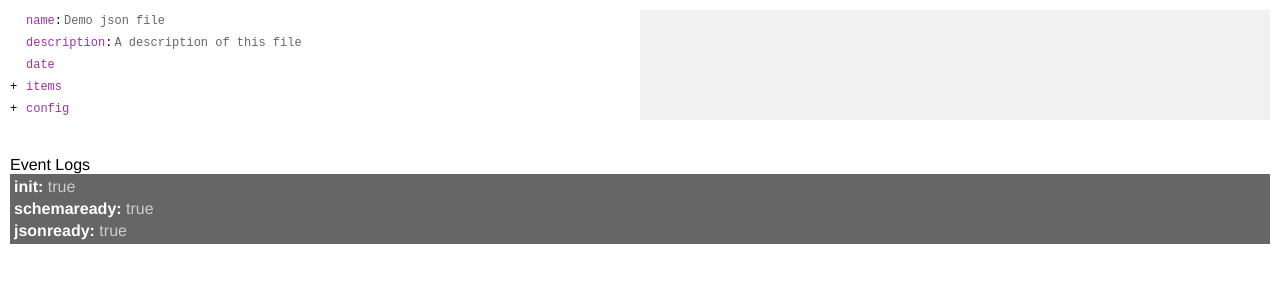
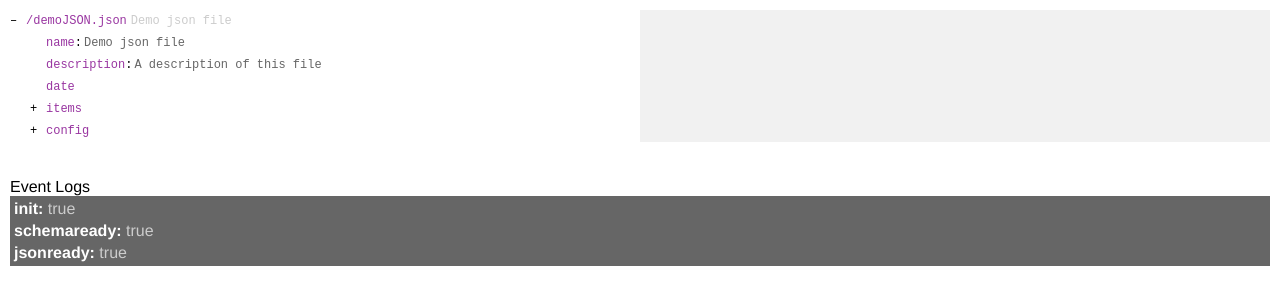
Before and after one commit to pleaseshutup/jsone, a plain HTML site: page demo.html in a window 1280 px wide. Drawn offline with Linux system fonts and the light colour scheme.

Commit message:
url replacing for dev, shore root/core js object and schema. click plus/label of object key to expand but clicking row only shows help. lots of tweaks to get json-schema correct

```diff
--- a/demo.html
+++ b/demo.html
@@ -35,13 +35,13 @@
 		<br><br>
 		<div>Event Logs</div>
 		<div id="jsone-logs"></div>
-		<script src="jsone.js"></script>
+		<script src="/jsone.js"></script>
 
 		<script>
 			var demo = new jsone({
 					node: document.getElementById('jsone'),
-					json: 'demoJSON.json',
-					schema: 'demoSchema.json'
+					json: '/demoJSON.json',
+					schema: '/demoSchema.json'
 				});
 
 			demo.on('event', function(type, value){
--- a/jsone.js
+++ b/jsone.js
@@ -41,16 +41,43 @@
 
 			if (typeofjson === 'object') {
 				self.__json = json;
-				self.__jsonSaveKey = 'customObject';
+				if(!self.__jsonSaveKey){
+					self.__jsonSaveKey = 'customObject';
+				}
 				self.initJSON();
 			} else if (typeofjson === 'string') {
-				__mdd.prototype.http(json, function(err, json) {
+				self.__jsonSaveKey = json;
+				self.fetch(json, function(err, json) {
 					if (!json) {
 						self.emit('error', 'request error ' + err);
 					}
-					self.__jsonSaveKey = 'json';
 					self.json(json);
 				});
+			}
+		};
+
+		self.getNodeType = function(node) {
+			var type = Array.isArray(node) ? 'array' : typeof node;
+			if (type === 'object' && node === null) {
+				type = 'null';
+			}
+			return type;
+		};
+
+		// exec func on every part of the object, continue looping if the item is an object or array
+		self.loopJSON = function(node, key, path, func) {
+			if (path.length) {
+				var type = self.getNodeType(node[key]);
+				func(node, key, path, type);
+				if (type === 'object' || type === 'array') {
+					for (var k in node[key]) {
+						self.loopJSON(node[key], k, path.concat(k), func);
+					}
+				}
+			} else {
+				for (var k in node) {
+					self.loopJSON(node, k, path.concat(k), func);
+				}
 			}
 		};
 
@@ -59,8 +86,17 @@
 
 			self.getStateConfig(self.__jsonSaveKey);
 			self.__state.help = self.__state.conf.help || '';
+			!Object.keys(self.__state.conf.expanded).length ? self.__state.conf.expanded[self.__jsonSaveKey] = true : null;
 
-			self.loopJSON(self.__json, undefined, [], function(node, key, path, type) {
+			// we're passing an invented object to give the root item the appearance of the loaded file url/string
+			var fauxschema = {
+				"properties": {}
+			};
+			fauxschema.properties[self.__jsonSaveKey] = self.__schema;
+			self.__schema = fauxschema;
+			var fauxjson = {};
+			fauxjson[self.__jsonSaveKey] = self.__json;
+			self.loopJSON(fauxjson, undefined, [], function(node, key, path, type) {
 				// we use node and key to pass by reference
 				var joinpath = path.join('/');
 
@@ -118,7 +154,7 @@
 									path = path.substr(1);
 								}
 								var useObject = self.__refs[url] || self.__schema;
-								node[k] = self.getFromPath(useObject, path.split('/'));
+								node[k] = path ? self.getFromPath(useObject, path.split('/')) : useObject;
 							} else {
 								setRefs(node[k]);
 							}
@@ -146,7 +182,7 @@
 				if (self.__refs[url]) {
 					setTimeout(complete, 0); // timing i guess
 				} else {
-					__mdd.prototype.http(url, function(err, schema) {
+					self.fetch(url, function(err, schema) {
 						if (!schema) {
 							self.emit('error', 'ref schema request error' + err);
 							error = new Error('could not get or parse reference schema ' + url);
@@ -190,7 +226,7 @@
 				self.__schema = schema;
 				self.initSchema(self.__schema);
 			} else {
-				__mdd.prototype.http(schema, function(err, schema) {
+				self.fetch(schema, function(err, schema) {
 					if (!schema) {
 						self.emit('error', 'request error' + err);
 					}
@@ -243,36 +279,13 @@
 			if (checkSchemas[path.length]) {
 				checkSchemas[path.length].forEach(function(sc) {
 					for (var k in sc) {
-						schema[k] = sc[k];
+						if(typeof schema[k] === 'undefined'){
+							schema[k] = sc[k];
+						}
 					}
 				});
 			}
 			return schema;
-		};
-
-		self.getNodeType = function(node) {
-			var type = Array.isArray(node) ? 'array' : typeof node;
-			if (type === 'object' && node === null) {
-				type = 'null';
-			}
-			return type;
-		};
-
-		// exec func on every part of the object, continue looping if the item is an object or array
-		self.loopJSON = function(node, key, path, func) {
-			if (path.length) {
-				var type = self.getNodeType(node[key]);
-				func(node, key, path, type);
-				if (type === 'object' || type === 'array') {
-					for (var k in node[key]) {
-						self.loopJSON(node[key], k, path.concat(k), func);
-					}
-				}
-			} else {
-				for (var k in node) {
-					self.loopJSON(node, k, path.concat(k), func);
-				}
-			}
 		};
 
 		self.initTempRow = function(parentRowstate, key) {
@@ -390,7 +403,7 @@
 
 		self.renderHelpPath = function(rowstate) {
 			self.__json_help.html('');
-			DOM().new('div').class('jsone-help-path').html('Path: ' + rowstate.path.join('<span class="jsone-delimiter">/</span>')).appendTo(self.__json_help);
+			DOM().new('div').class('jsone-help-path').html('Path: ' + rowstate.path.slice(1).join('<span class="jsone-delimiter">/</span>')).appendTo(self.__json_help);
 
 			var into = DOM().new('form').class('jsone-help-items').appendTo(self.__json_help).on('submit', function(e) {
 				e.preventDefault();
@@ -490,8 +503,11 @@
 				if (rowstate.changed) {
 					rowstate.row.html('')
 						.append(
+							DOM().new('span').class('jsone-row-toggle')
+						)
+						.append(
 							DOM().new('span').class('jsone-row-text').html('<span class="jsone-node-key">' + rowstate.path[rowstate.path.length - 1] + '</span>' + self.getNodeDescription(rowstate.node[rowstate.key], rowstate.type))
-					)
+						)
 						.css(css)
 						.attr({
 							'data-children': (rowstate.type !== 'object' && rowstate.type !== 'array') ? '0' : '1'
@@ -501,8 +517,12 @@
 				if (append) {
 					rowstate.row.appendTo(self.__json_rows)
 						.on('click', function(e) {
-							rowstate.expanded = rowstate.expanded || (rowstate.type !== 'object' && rowstate.type !== 'array') ? 0 : 1;
-							self.__state.help = rowstate.joinpath;
+							if(e.target.className === 'jsone-row-toggle' || e.target.className === 'jsone-node-key'){
+								rowstate.expanded = rowstate.expanded || (rowstate.type !== 'object' && rowstate.type !== 'array') ? 0 : 1;
+							}
+							if(e.target.className !== 'jsone-row-toggle'){
+								self.__state.help = rowstate.joinpath;
+							}
 							self.renderState();
 						});
 				}
@@ -563,6 +583,16 @@
 			return;
 		};
 
+		// wrap fetches so we can use a url replace. We do this for testing so we can map domains to localhost etc
+		self.fetch = function(url, callback){
+			if(self.__config.url_replace){
+				Object.keys(self.__config.url_replace).forEach(function(from){
+					url = url.replace(from, self.__config.url_replace[from]);
+				});
+			}
+			__mdd.prototype.http(url, callback);
+		}
+
 		self.__node.elements[0].classList.add('jsone');
 		self.__json_rows = DOM().new('div').class('jsone-rows').appendTo(self.__node);
 		self.__json_help = DOM().new('div').class('jsone-help').appendTo(self.__node);
@@ -612,15 +642,15 @@
 				display: 'inline-block',
 				padding: '4px 0'
 			},
-			'.jsone-row:before': {
+			'.jsone-row-toggle:before': {
 				content: '""',
 				display: 'inline-block',
 				width: '16px'
 			},
-			'.jsone-row[data-children="1"]:before': {
+			'.jsone-row[data-children="1"] .jsone-row-toggle:before': {
 				content: '"+"'
 			},
-			'.jsone-row[data-expanded="1"]:before': {
+			'.jsone-row[data-expanded="1"] .jsone-row-toggle:before': {
 				content: '"–"'
 			},
 			'.jsone-row[data-active="1"]': {
```
